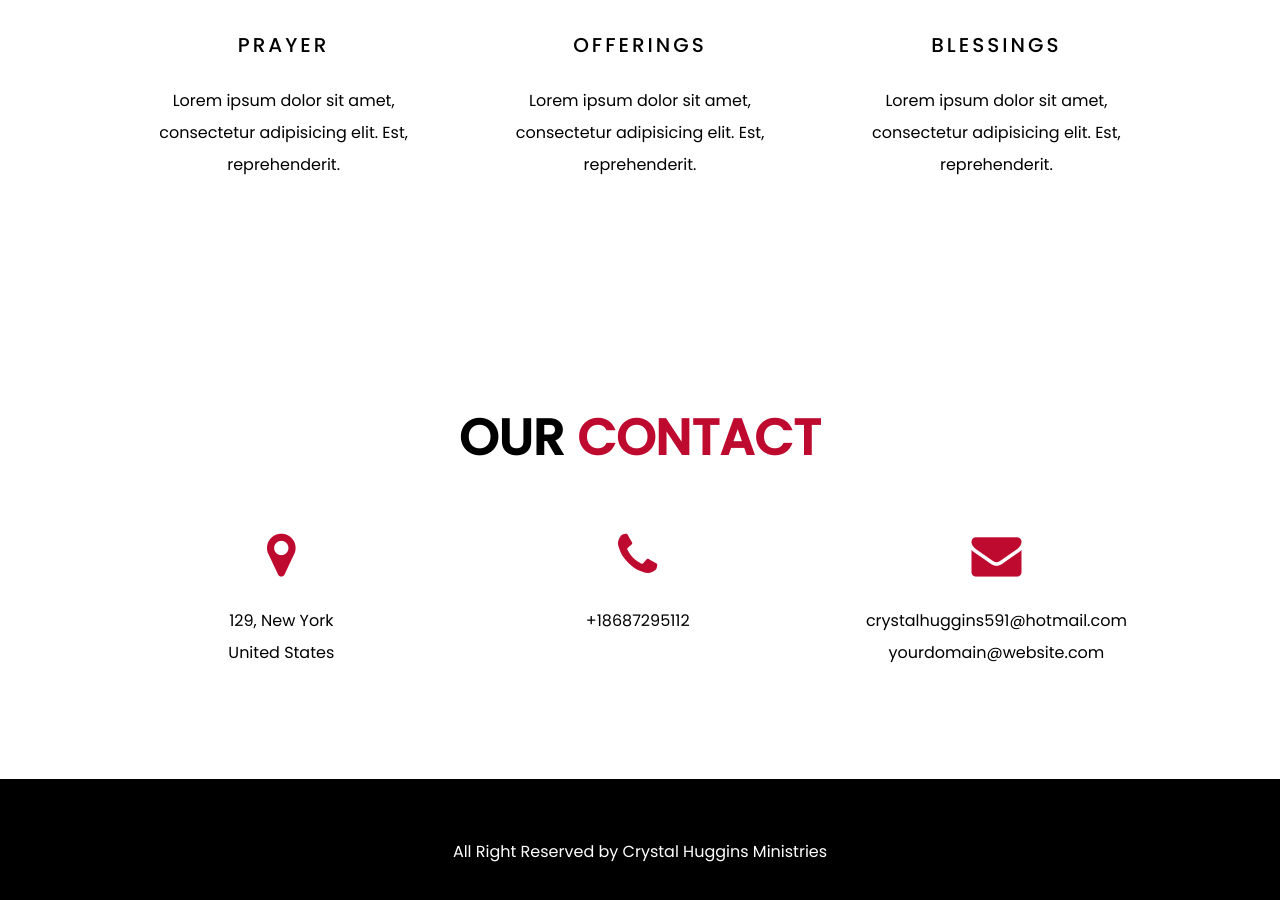
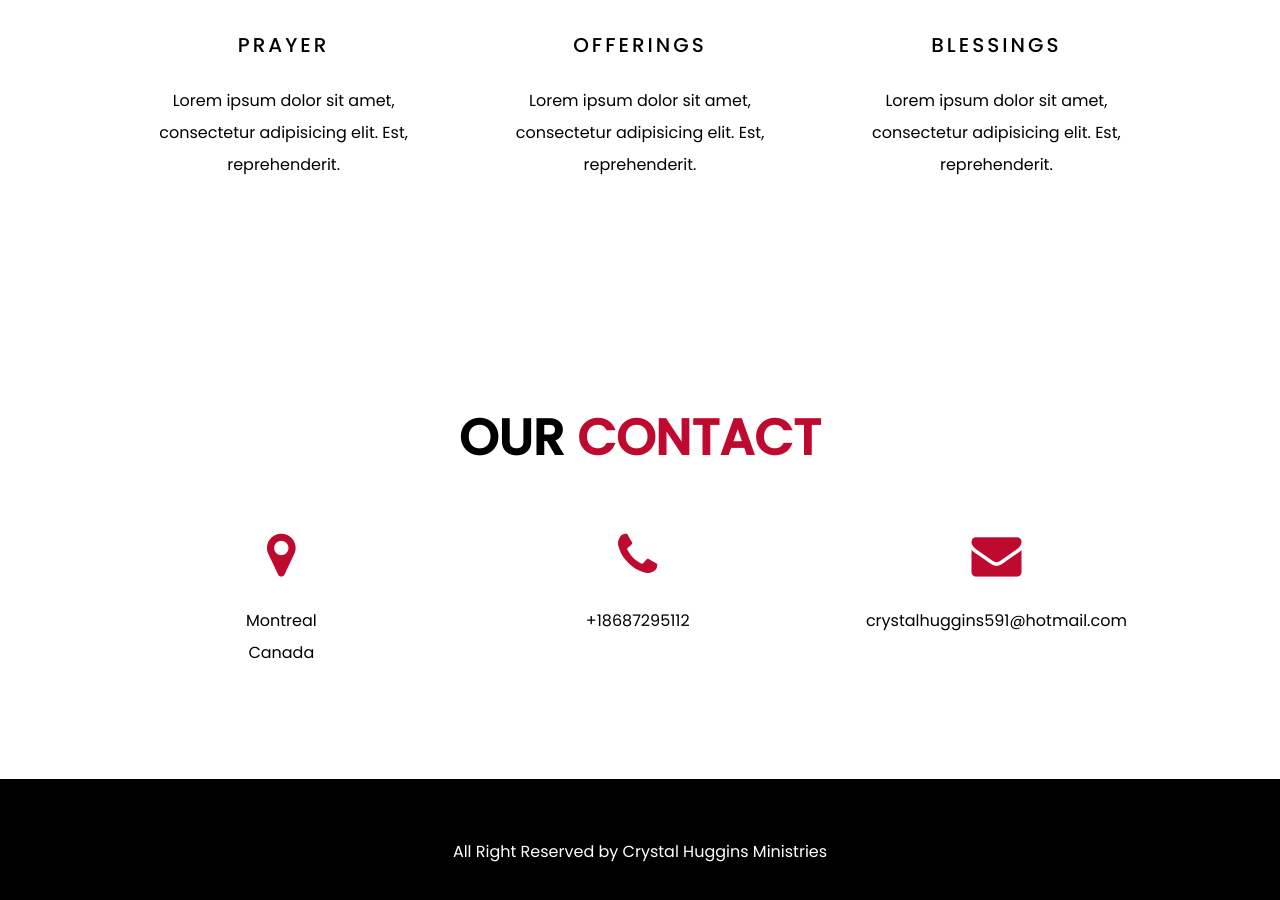
Before and after one commit to DevAhmadz/prophetesscrystalministry, a plain HTML site: page index.html in a window 1280 px wide. Shown: the part 1885-2785 px from the top of the page. Drawn offline with Linux system fonts and the light colour scheme.

Commit message:
Update index.html

```diff
--- a/index.html
+++ b/index.html
@@ -81,8 +81,8 @@
 		<ul class="contact-content">
 			<li>
 				<i class="fa fa-map-marker"></i>
-				<p>129, New York<br>
-				United States</p>
+				<p>Montreal<br>
+				Canada</p>
 			</li>
 			<li>
 				<i class="fa fa-phone"></i>
@@ -90,8 +90,8 @@
 			</li>
 			<li>
 				<i class="fa fa-envelope"></i>
-				<p>crystalhuggins591@hotmail.com<br>
-				yourdomain@website.com</p>
+				<p>crystalhuggins591@hotmail.com
+				</p>
 			</li>
 		</ul>
 	</section>
```
